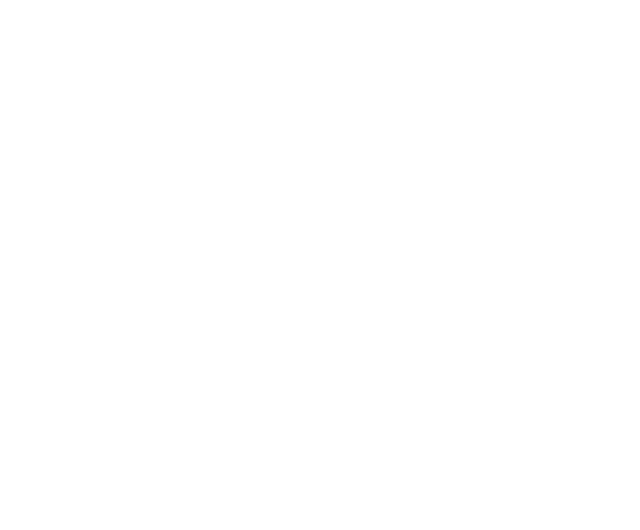
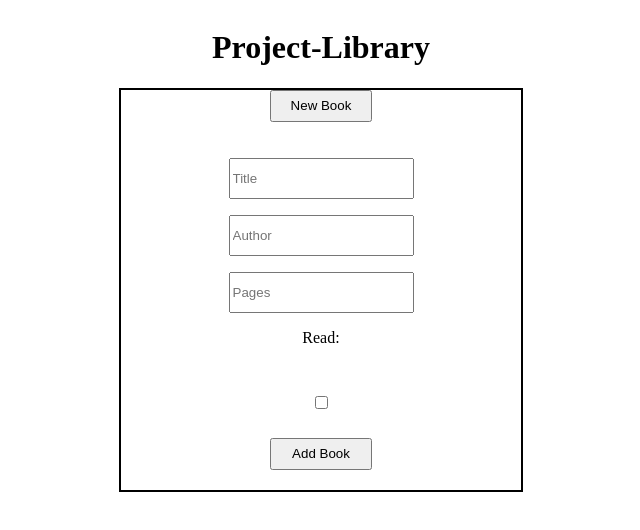
Before and after one commit to arader21/project-library, a plain HTML site: page index.html in a window 1280 px wide. Shown: the whole page, without its empty margins (319-959 px from the left). Drawn offline with Linux system fonts and the light colour scheme.

Commit message:
basic boilerplate and style created

```diff
--- a/index.html
+++ b/index.html
@@ -7,6 +7,16 @@
     <link rel="stylesheet" href="style.css">
 </head>
 <body>
-
+    <h1>Project-Library</h1>
+    <div class="screen">
+    <button class="new-book">New Book</button>
+    <input type="text" id="title" placeholder="Title">
+    <input type="text" id="author" placeholder="Author">
+    <input type="number" id="pages" placeholder="Pages">
+    <label for="read">Read:</label>
+    <input type="checkbox" id="read">
+    <button class="add-book">Add Book</button>
+    </div>
+  <script src="script.js"></script>
 </body>
 </html>
--- a/style.css
+++ b/style.css
@@ -0,0 +1,16 @@
+body {
+    display:grid;
+    justify-items: center;
+}
+.screen {
+    border: 2px solid black;
+    width: 400px;
+    height: 400px;
+    display: grid;
+    justify-items: center;
+    gap: 1em;
+}
+button {
+    width: 8vw;
+    height: 4vh;
+}
```
